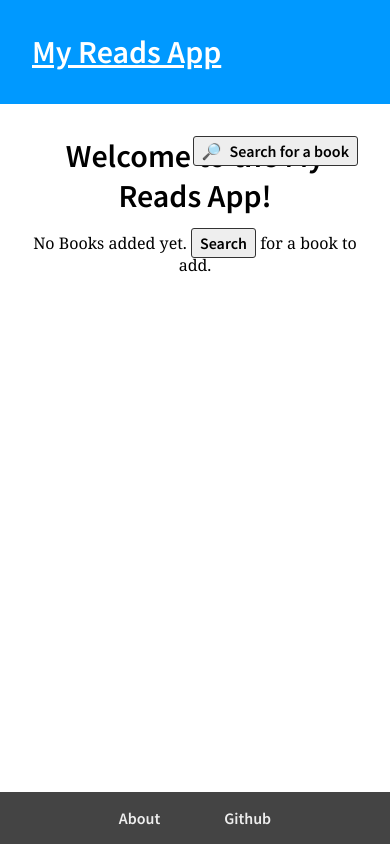
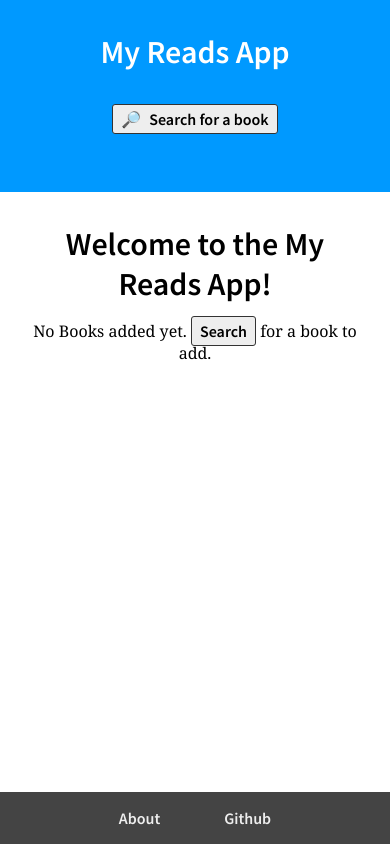
Before and after one commit to morrow/my-reads, a React (Create React App) app: page / in a window 390 px wide. Built offline with nearby package versions, Linux system fonts and the light colour scheme.

Commit message:
add timer function to search

```diff
--- a/src/modules/app/App.css
+++ b/src/modules/app/App.css
@@ -58,6 +58,24 @@ button, .button {
 }
 
 /* Header */
+
+@media only screen and (max-width: 415px)  {
+  header nav {
+    height:12em !important;
+    text-align:center;
+  }
+  header nav a {
+    display:block;
+  }
+  header nav a.search {
+    float: none !important;
+    text-align: center;
+    right: 0 !important;
+    top: 0 !important;
+    position: inherit !important;
+  }
+}
+
 header nav {
     background:#09f;
 }
--- a/src/modules/app/appHelpers.js
+++ b/src/modules/app/appHelpers.js
@@ -16,6 +16,14 @@ export const getControllerFromPath = (path) => {
     return controller
   } else {
     return 'error'
+  }
+}
+
+export const waitThenPerform = (label, fn, delay)=>{
+  if(window.clearTimeout){
+    let timer = window[`__${label}_timeout__`]
+    window.clearTimeout(timer)
+    window[`__${label}_timeout__`] = window.setTimeout(fn, delay)
   }
 }
 
--- a/src/modules/search/Search.css
+++ b/src/modules/search/Search.css
@@ -17,7 +17,7 @@
 }
 
 #results .fetching {
-  margin-top:6em;
+  margin-top:8em;
 }
 
 #results .book {
--- a/src/modules/search/SearchContainer.js
+++ b/src/modules/search/SearchContainer.js
@@ -1,5 +1,6 @@
 import { connect } from 'react-redux'
 import { updateQuery, fetchResults } from './searchActions'
+import { waitThenPerform } from '../app/appHelpers'
 import Search from './Search'
 
 export const mapStateToProps = (state, ownProps) => {
@@ -11,7 +12,12 @@ export const mapStateToProps = (state, ownProps) => {
 export const mapDispatchToProps = (dispatch, ownProps) => {
   return {
     onChange: (e) => {
-      dispatch(updateQuery(e.target.value))
+      let query = e.target.value
+      let delay = query === '' ? 0 : 500
+      dispatch(updateQuery(query))
+      waitThenPerform('fetch', ()=>{
+        dispatch(fetchResults(query))
+      }, delay)
     },
     onSubmit: (e) => {
       e.preventDefault()
--- a/src/modules/search/searchActions.js
+++ b/src/modules/search/searchActions.js
@@ -21,6 +21,9 @@ export const receiveResults = (results)=> {
 }
 
 const parseResults = (results)=> {
+  if(!results){
+    return []
+  }
   return results.map((item)=>{
     try {
       return {
@@ -42,6 +45,11 @@ const parseResults = (results)=> {
 
 // Async Actions
 export const fetchResults = (query)=> {
+  if(!query || query === ''){
+    return function(dispatch){
+      dispatch(receiveResults([]))
+    }
+  }
   const api_key = 'AIzaSyC5O0_uMoif6s6TCqvIEfNS3ox_Q1Xo3f0';
   let url = `https://www.googleapis.com/books/v1/volumes?key=${api_key}&q=${query}&maxResults=30`;
   return function(dispatch){
```
